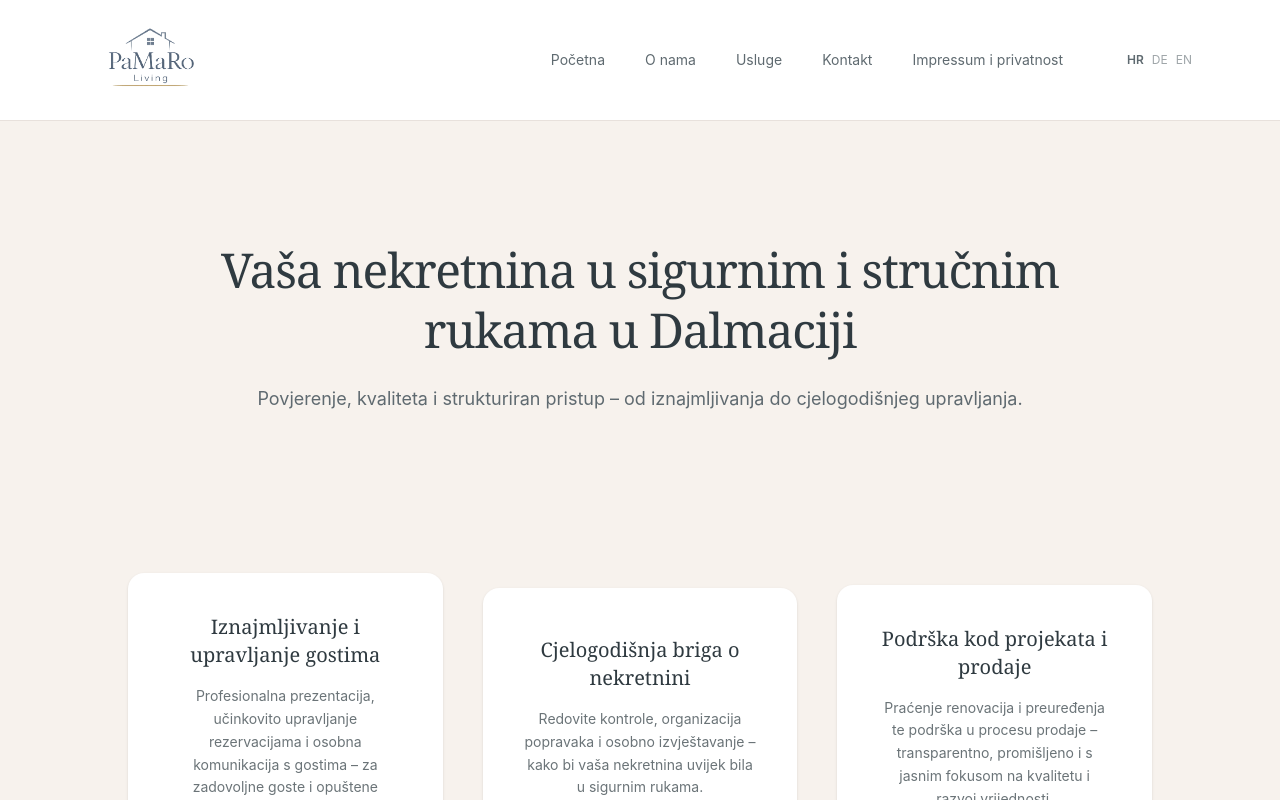
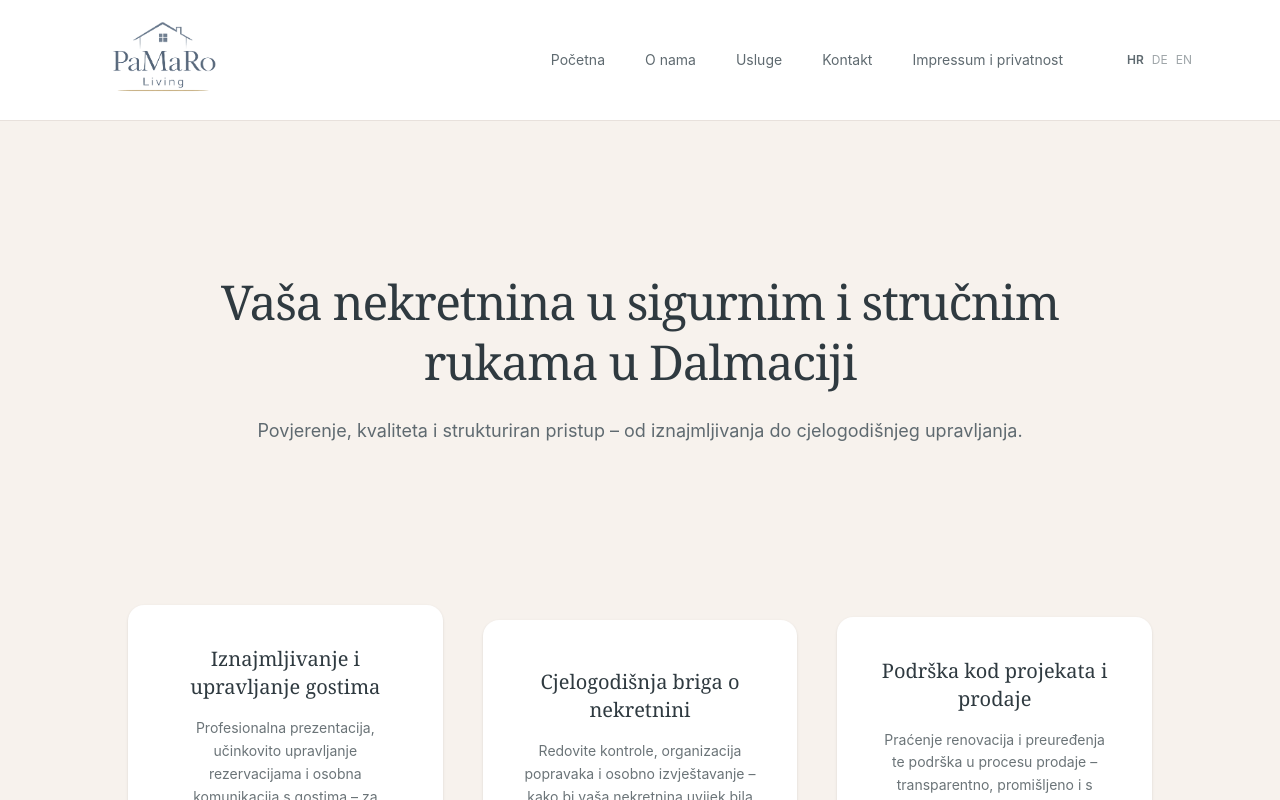
Before and after one commit to paulina44444/PaMaRoLiving, a React (Vite) app: page / in a window 1280 px wide. Shown: the top 800 px of the page. Built offline with nearby package versions, Linux system fonts and the light colour scheme.

Commit message:
logo grösse ändern

```diff
--- a/src/App.jsx
+++ b/src/App.jsx
@@ -15,7 +15,7 @@ function Navigation({ setPage, lang, setLang }) {
 
   return (
     <header className="w-full bg-white border-b border-[#e8e1dc] fixed top-0 left-0 z-50">
-      <div className="max-w-6xl mx-auto px-4 md:px-6 py-4 md:py-5 flex items-center justify-between">
+      <div className="max-w-6xl mx-auto px-4 md:px-6 py-2 md:py-3 flex items-center justify-between">
         <button
   onClick={() => setPage("home")}
   className="flex items-center"
@@ -23,7 +23,7 @@ function Navigation({ setPage, lang, setLang }) {
   <img
     src="/logo.png"
     alt="PaMaRo Living"
-    className="h-14 md:h-20 w-auto"
+    className="h-16 md:h-24 w-auto"
   />
 </button>
 
@@ -823,7 +823,7 @@ switch (page) {
   return (
     <div className="min-h-screen flex flex-col bg-[#f7f2ed]">
       <Navigation setPage={setPage} lang={lang} setLang={setLang} />
-      <main className="flex-grow pt-32 md:pt-36">{content}</main>
+      <main className="flex-grow pt-36 md:pt-44">{content}</main>
       <FooterBar />
     </div>
   );
```
